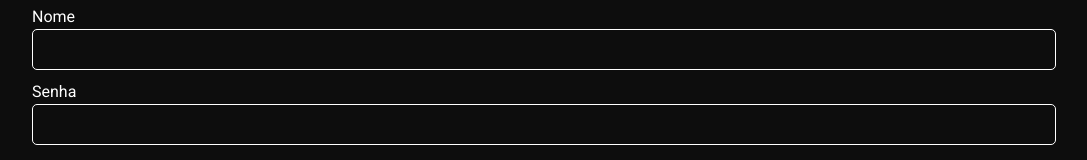
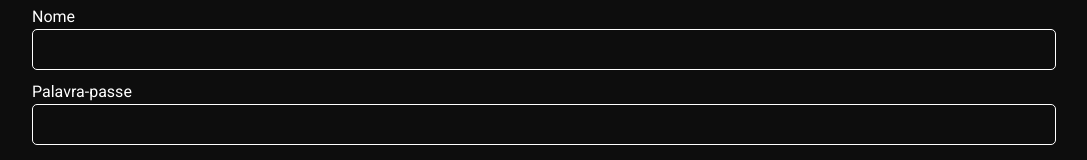
Before and after one commit to galindoptbr/GaborArmazem, a React (Vite) app: page / in a window 1280 px wide. Shown: the part 319-479 px from the top of the page, without its empty margins (96-1183 px from the left). Built offline with nearby package versions, Linux system fonts and the light colour scheme.

Commit message:
palavra-passe

```diff
--- a/src/assets/Pages/Login/Login.jsx
+++ b/src/assets/Pages/Login/Login.jsx
@@ -13,7 +13,7 @@
     if (password === "gabor123") {
       navigate("/home", { state: { name } });
     } else {
-      setError("Senha incorreta");
+      setError("Palavra-passe incorreta");
     }
   };
 
@@ -32,7 +32,7 @@
         <div className={styles.inputLogin}>
           <label>Nome</label>
           <input type="text" value={name} onChange={handleNameChange} />
-          <label>Senha</label>
+          <label>Palavra-passe</label>
           <input
             type="password"
             value={password}
```
